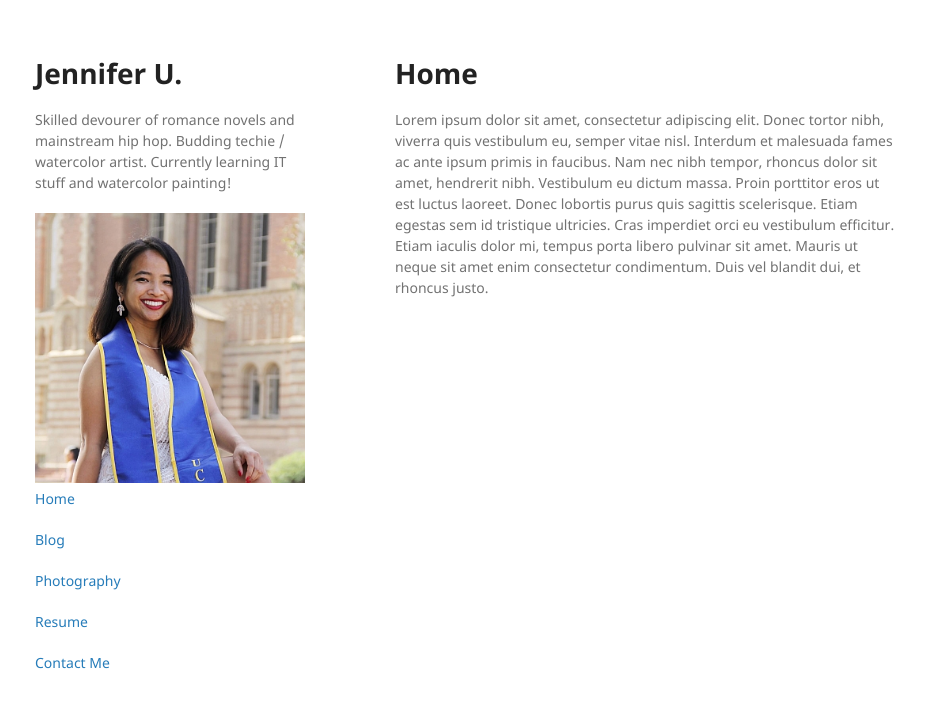
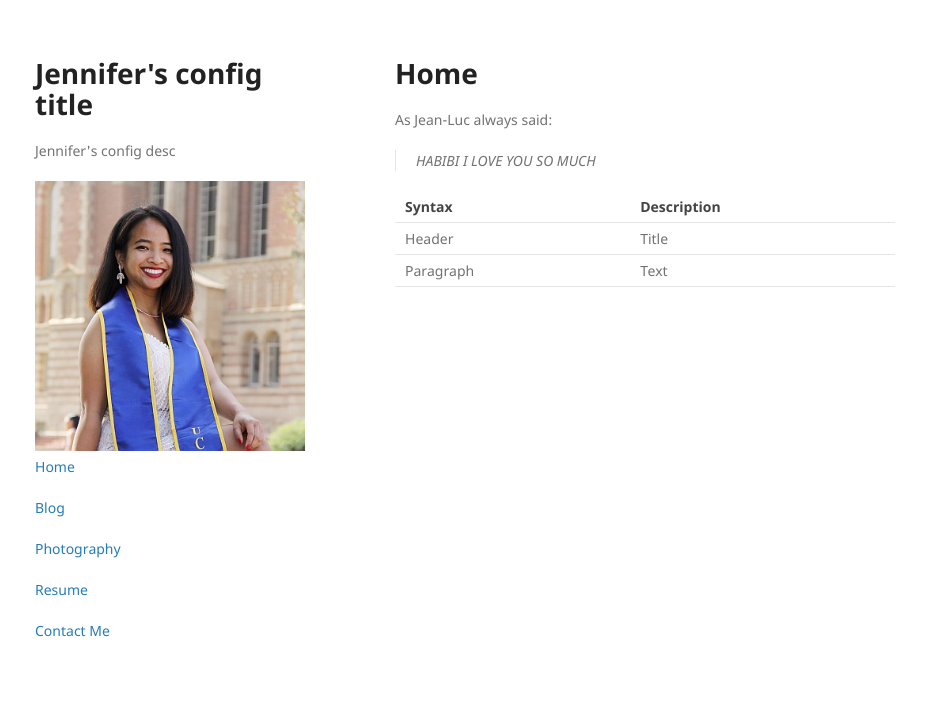
Before and after one commit to umjennifer/umjennifer.github.io, a Jekyll site: the page built from index.md, in a window 1280 px wide. Shown: the top 708 px of the page, without its empty margins (175-1101 px from the left). Built offline with Jekyll 4.4.1, drawn with Linux system fonts in a browser that asks for light colours; our own code applies the rules of GitHub Pages for plain Markdown files.

Commit message:
adding all things

```diff
--- a/_config.yml
+++ b/_config.yml
@@ -1,5 +1,5 @@
-title: Jennifer U.
-description: Skilled devourer of romance novels and mainstream hip hop. Budding techie / watercolor artist. Currently learning IT stuff and watercolor painting!
+title: Jennifer's config title
+description: Jennifer's config desc
 show_downloads: true
 google_analytics:
 theme:
--- a/index.md
+++ b/index.md
@@ -2,4 +2,11 @@
 layout: default
 ---
 # Home
-Lorem ipsum dolor sit amet, consectetur adipiscing elit. Donec tortor nibh, viverra quis vestibulum eu, semper vitae nisl. Interdum et malesuada fames ac ante ipsum primis in faucibus. Nam nec nibh tempor, rhoncus dolor sit amet, hendrerit nibh. Vestibulum eu dictum massa. Proin porttitor eros ut est luctus laoreet. Donec lobortis purus quis sagittis scelerisque. Etiam egestas sem id tristique ultricies. Cras imperdiet orci eu vestibulum efficitur. Etiam iaculis dolor mi, tempus porta libero pulvinar sit amet. Mauris ut neque sit amet enim consectetur condimentum. Duis vel blandit dui, et rhoncus justo.
+As Jean-Luc always said:
+> HABIBI I LOVE YOU
+> SO MUCH
+
+| Syntax | Description |
+| ----------- | ----------- |
+| Header | Title |
+| Paragraph | Text |
```
Also changed, not shown: Gemfile.lock.
